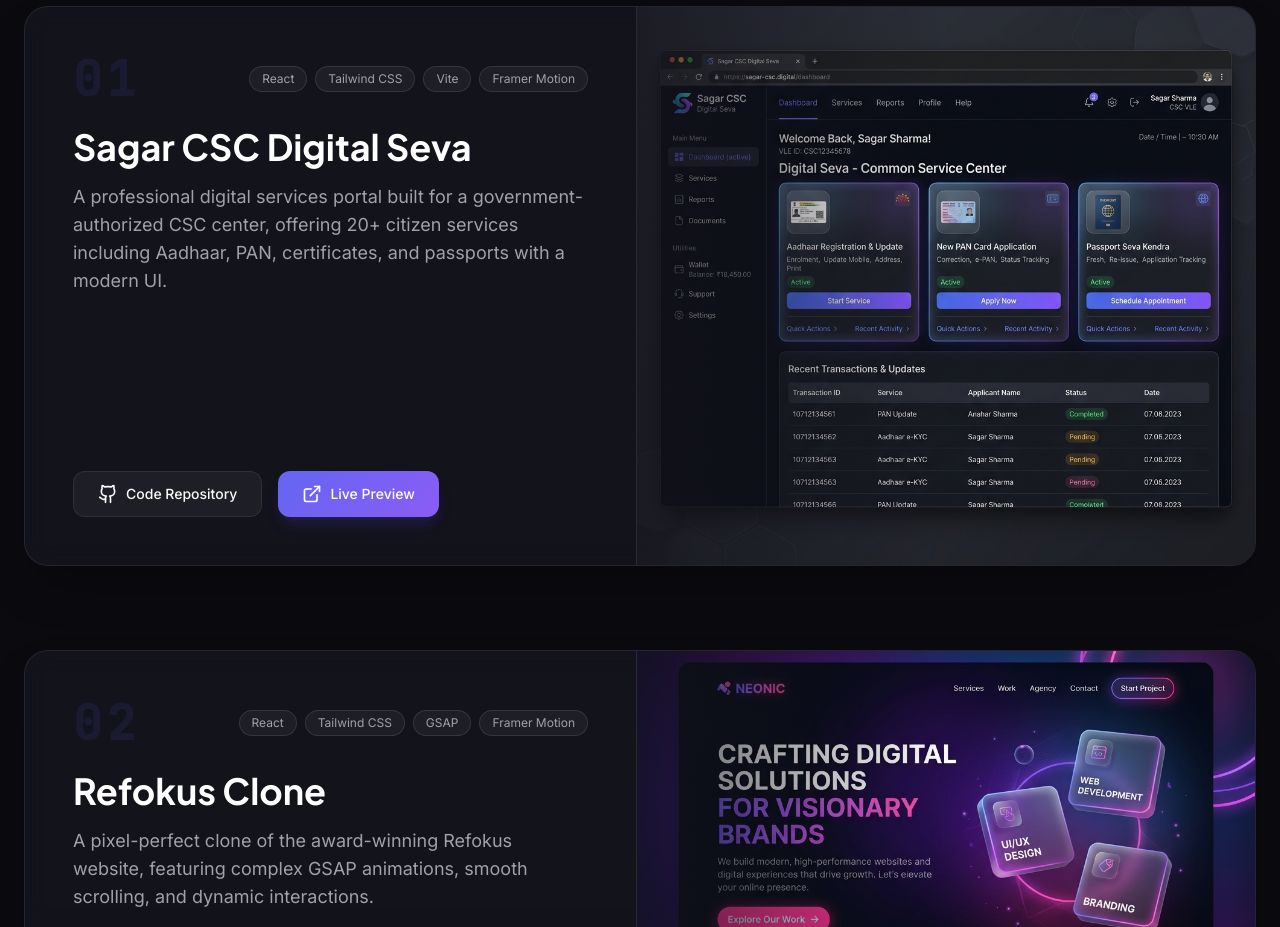
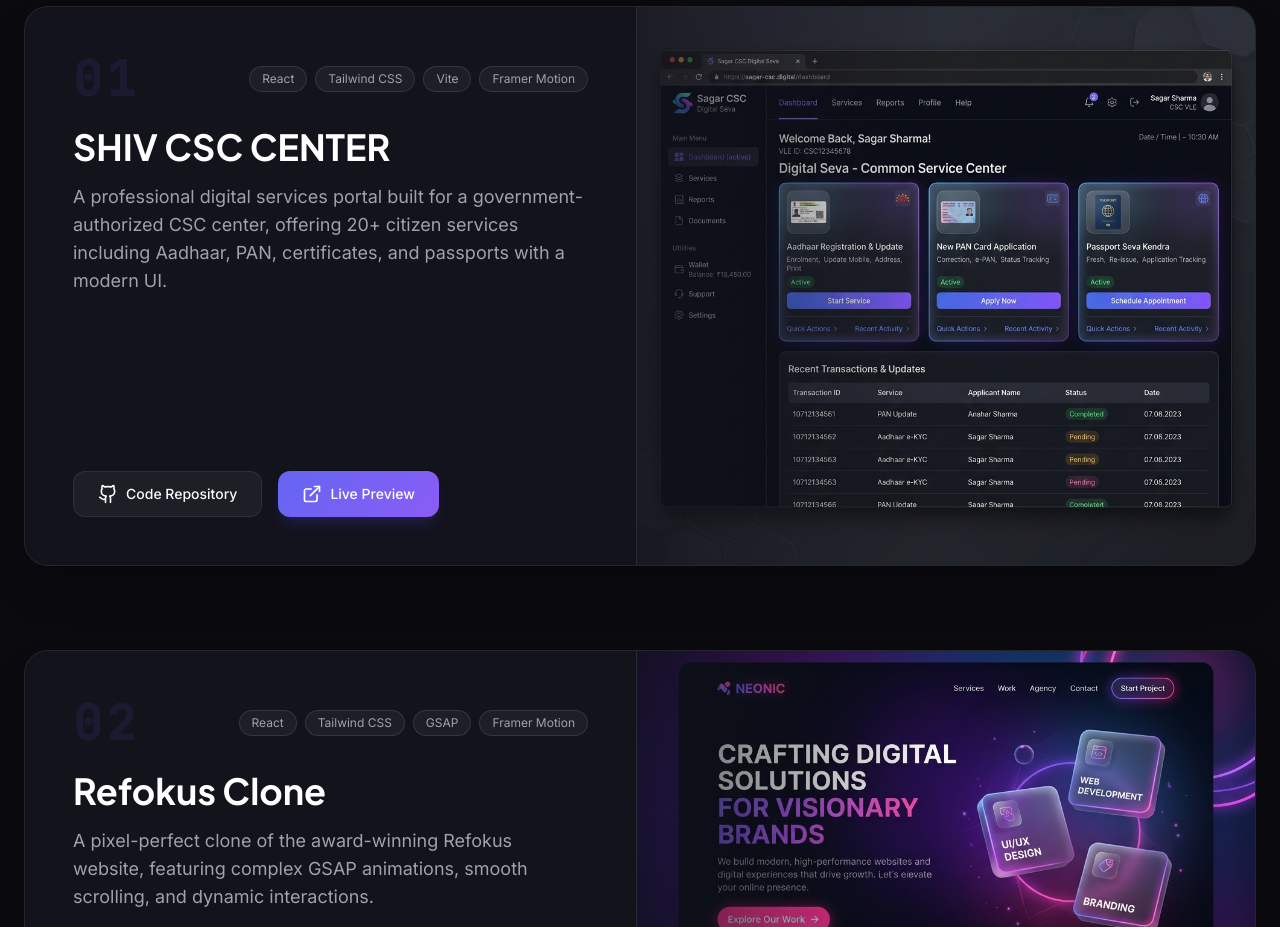
Before and after one commit to Rashtra03/my-portfolio, a React (Vite) app in the folder app/: page / in a window 1280 px wide. Shown: the part 2520-3447 px from the top of the page. Built offline with nearby package versions, Linux system fonts and the light colour scheme.

Commit message:
change the name of project

```diff
--- a/app/src/App.tsx
+++ b/app/src/App.tsx
@@ -731,7 +731,7 @@
 
   const projects = [
     {
-      title: 'Sagar CSC Digital Seva',
+      title: 'SHIV CSC CENTER',
       description: 'A professional digital services portal built for a government-authorized CSC center, offering 20+ citizen services including Aadhaar, PAN, certificates, and passports with a modern UI.',
       image: 'images/project_sagar_csc.png',
       tech: ['React', 'Tailwind CSS', 'Vite', 'Framer Motion'],
```
Also changed, not shown: 1 other file (tests, documents, lock files or other folders).
